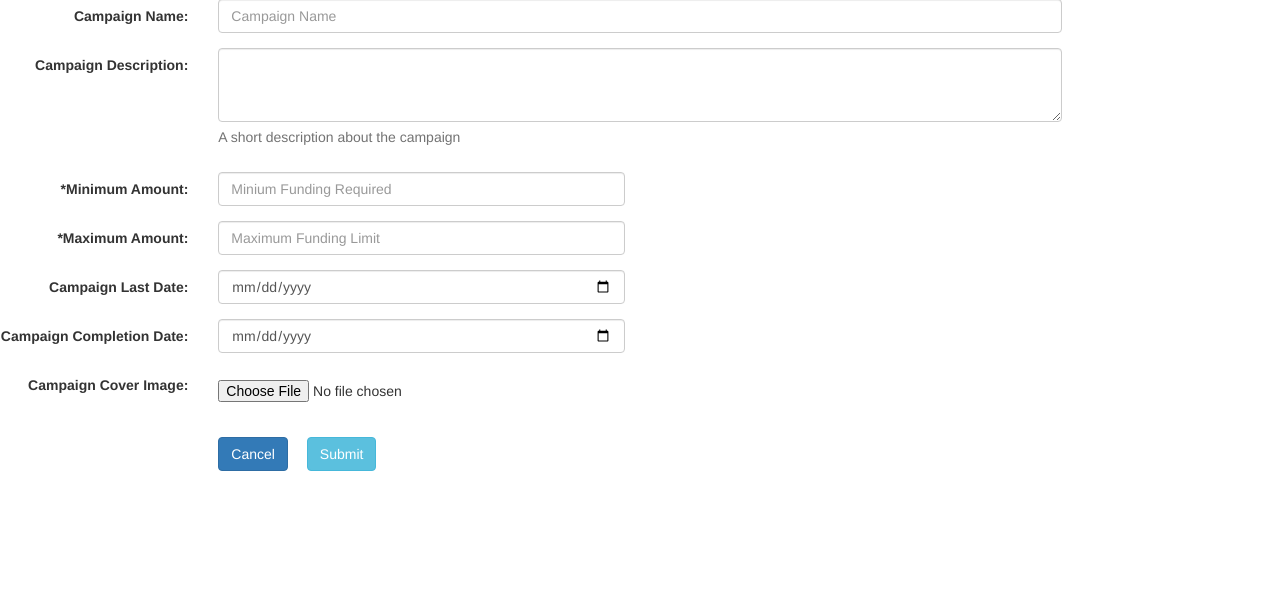
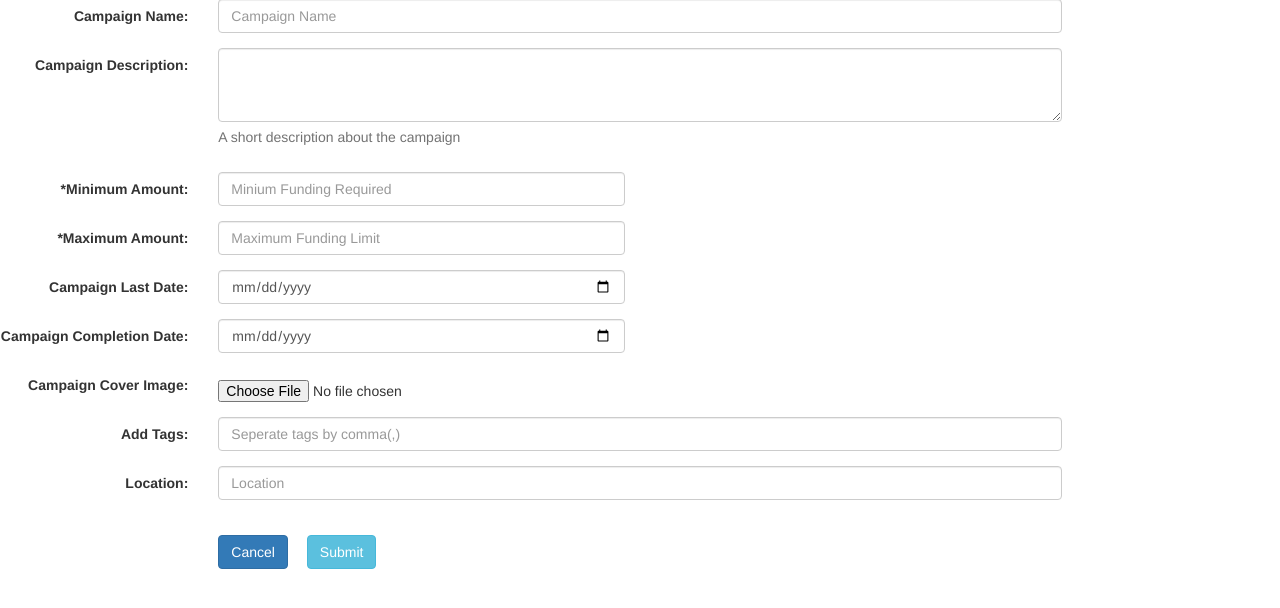
Before and after one commit to kevallakhani95/LaunchPad, a PHP site: page /upload.php in a window 1280 px wide. Shown: the part 73-681 px from the top of the page. Run offline with PHP 8.4, Linux system fonts and the light colour scheme; a user stored in the database is signed in; data comes from the database, SQL or seed files in the repository; some libraries are stand-ins or nearby versions.

Commit message:
add tags and location

```diff
--- a/upload.php
+++ b/upload.php
@@ -18,6 +18,7 @@
    <script src="http://code.jquery.com/jquery-1.11.0.min.js"></script>
    <script src="http://code.jquery.com/jquery-migrate-1.2.1.min.js"></script>
    <script src="//maxcdn.bootstrapcdn.com/bootstrap/3.2.0/js/bootstrap.min.js"></script>
+
 
 </head>
 
@@ -45,10 +46,17 @@
       $pmaxamt = $_POST['maxamt'];
       $penddate = $_POST['penddate'];
       $pcompdate = $_POST['pcompdate'];
+      $tags = $_POST['tags'];
+      $location = $_POST['location'];
+
+
+
+      $tagarr = explode(",", $tags);
+
 
       if(getimagesize($_FILES['covpic']['tmp_name']) == FALSE)
       {
-        echo "Please select an image.";
+        // echo "Please select an image.";
       }
 
       $imageFile = $_FILES['covpic']['name'];
@@ -57,8 +65,15 @@
       $image = file_get_contents($image);
       $image = base64_encode($image);
 
-      $sqlquery = "insert into projects values('$pname', '$usrName', '$pdesc', '$pminamt', '$pmaxamt', '$penddate', '$pcompdate', 'Funding', now(), '$image')";
+      $sqlquery = "insert into projects values('$pname', '$usrName', '$pdesc', '$pminamt', '$pmaxamt', '$penddate', '$pcompdate', 'Funding', now(), '$image','$location')";
       $result = $conn->query($sqlquery);
+
+      for($i = 0; $i < sizeof($tagarr);$i++)
+      {
+          $tag = $tagarr[$i];
+          $sqlquery4 = "insert into tags values('$pname','$tag')";
+          $conn->query($sqlquery4);
+      }
 
        echo '<div class="alert alert-dismissible alert-success" style = "margin-top:-22px">
         <button type="button" class="close" data-dismiss="alert">&times;</button>
@@ -120,6 +135,22 @@
         <input class="input-group" type="file" name="covpic" accept="image/*" style="margin-top: 12px"/>
       </div>
     </div>
+
+    <div class="form-group">
+      <label for="tags" class="col-lg-2 control-label">Add Tags:</label>
+      <div class="col-lg-8">
+        <input type="text" class="form-control" name="tags" placeholder="Seperate tags by comma(,)" required="">
+      </div>
+    </div>
+
+    <div class="form-group">
+      <label for="location" class="col-lg-2 control-label">Location:</label>
+      <div class="col-lg-8">
+        <input type="text" class="form-control" name="location" placeholder="Location" required="">
+      </div>
+    </div>
+
+
     <br>
     <div class="form-group">
       <div class="col-lg-8 col-lg-offset-2">
@@ -131,6 +162,5 @@
   </fieldset>
   </form>
 
-
   </body>
 </html>
```
